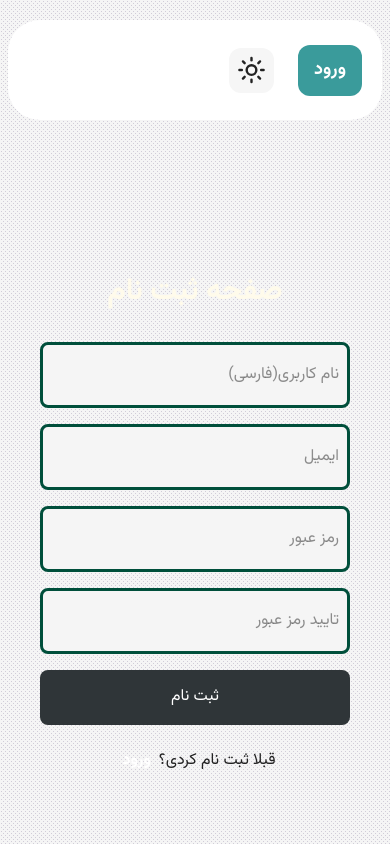
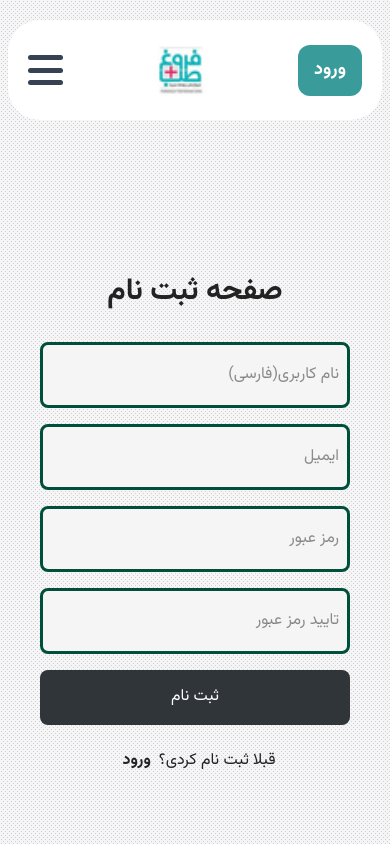
Before and after one commit to mjmajlesi/MedicalEquipment-Project, a Next.js app in the folder FrontEnd/: page /register in a window 390 px wide. Shown: the top 844 px of the page. Built offline with nearby package versions, Linux system fonts and the light colour scheme.

Commit message:
fix the color and theme

```diff
--- a/FrontEnd/Components/Navbar/Navbar.tsx
+++ b/FrontEnd/Components/Navbar/Navbar.tsx
@@ -59,24 +59,16 @@ function Navbar() {
         }`}
       >
         <div className=" py-4 not-lg:w-full not-lg:flex not-lg:justify-between not-lg:items-center">
-          <Image
-            className="rounded-2xl not-lg:hidden"
-            width={80}
-            height={80}
-            src={logo}
-            alt="Logo"
-            priority
-          />
           <div className="Login lg:hidden mr-5">
             {isLogin ? (
               <ProfileMenu />
             ) : (
-              <div className="flex items-center gap-6 ">
+              <div className="flex items-center gap-3 ">
                 <Button className="rounded-xl text-white md:py-4 md:px-6 py-3 px-4 text-[18px] md:text-[20px] font-semibold bg-[#3a9b9b] active:bg-[#2a7a7a]">
                   <Link href={"/login"}>ورود</Link>
                 </Button>
                 <button
-                  className="rounded-xl h-[45px] w-[45px] md:w-[60px] md:h-[60px] cursor-pointer bg-[#f6f6f6] text-[#222222] flex items-center justify-center hover:bg-gray-300 transition-all duration-300 ease-in-out md:p-1 p-2"
+                  className="rounded-xl h-[45px] w-[45px] md:w-[60px] md:h-[60px] cursor-pointer bg-[#f6f6f6] text-[#222222] flex items-center justify-center hover:bg-gray-300 transition-all duration-300 ease-in-out md:p-1 p-2 not-sm:hidden"
                   onClick={SaveTheme}
                 >
                   {mounted ? (
@@ -92,13 +84,21 @@ function Navbar() {
               </div>
             )}
           </div>
+          <Image
+            className="rounded-2xl"
+            width={80}
+            height={80}
+            src={logo}
+            alt="Logo"
+            priority
+          />
           <div
             onClick={toggleNav}
             className="lg:hidden flex flex-col justify-between w-[35px] h-[30px] ml-5"
           >
-            <span className="h-[5px] w-full bg-white rounded-md"></span>
-            <span className="h-[5px] w-full bg-white rounded-md"></span>
-            <span className="h-[5px] w-full bg-white rounded-md"></span>
+            <span className="h-[5px] w-full bg-theme-div rounded-md"></span>
+            <span className="h-[5px] w-full bg-theme-div rounded-md"></span>
+            <span className="h-[5px] w-full bg-theme-div rounded-md"></span>
           </div>
         </div>
         <div
--- a/FrontEnd/app/(Auth)/register/page.tsx
+++ b/FrontEnd/app/(Auth)/register/page.tsx
@@ -92,7 +92,7 @@ function Register() {
           duration={1.5}
           className="flex flex-col w-full md:w-2/3 xl:w-1/3 xl:mx-1 p-2 "
         >
-          <span className="font-bold text-3xl text-amber-50 text-center ">
+          <span className="font-bold text-3xl text-center ">
             صفحه ثبت نام
           </span>
           <div className=" flex items-center xl:py-12 xl:px-8 py-8 px-6 flex-col gap-4">
@@ -170,7 +170,7 @@ function Register() {
             <p className="p-2">
               قبلا ثبت نام کردی؟
               <Link
-                className="font-semibold  text-white hover:text-[d8d5d5] transition-all duration-200 mx-2"
+                className="font-semibold hover:text-[d8d5d5] transition-all duration-200 mx-2"
                 href={"/login"}
                 prefetch={false}
               >
```
